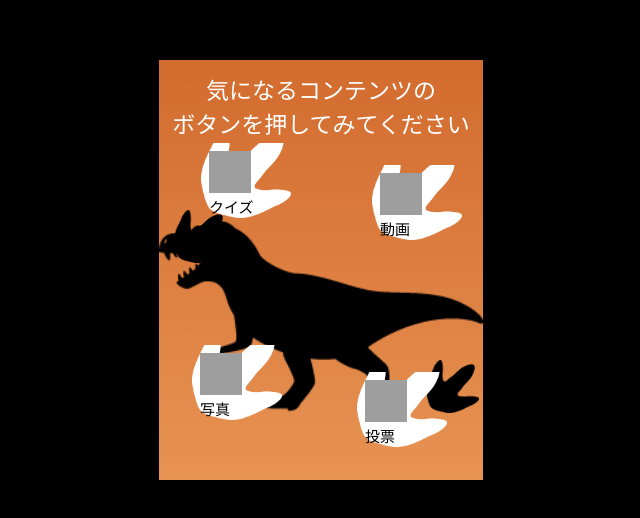
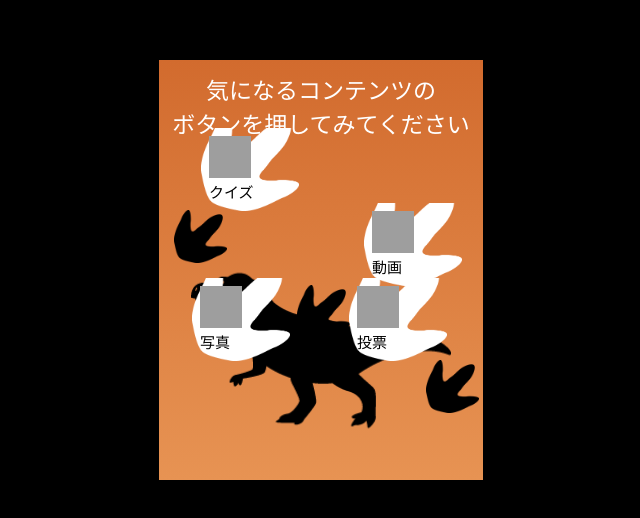
Before and after one commit to siori920/GP_dino-button-site, a plain HTML site: page index.html in a window 1280 px wide. Shown: the part 130-648 px from the top of the page, without its empty margins (319-959 px from the left). Drawn offline with Linux system fonts and the light colour scheme; grey boxes are pictures that could not be loaded.

Commit message:
Update index.html

```diff
--- a/index.html
+++ b/index.html
@@ -27,7 +27,8 @@
     .dino-background {
       position: absolute;
       bottom: 0;
-      width: 100%;
+      width: 80%;
+      left: 10%;
       z-index: 1;
     }
 
@@ -45,10 +46,8 @@
       z-index: 4;
       width: 90px;
       height: 90px;
-      background-image: url('whitedinosaur.png');
       background-size: contain;
       background-repeat: no-repeat;
-      /* 白い恐竜画像を15px上に移動 */
       background-position: center -15px;
       text-align: left;
       display: flex;
@@ -69,16 +68,17 @@
       margin-bottom: 3px;
     }
 
-    .quiz  { top: 83px; left: 42px; }
-    .video { top: 105px; right: 21px; }
-    .photo { bottom: 45px; left: 33px; }
-    .vote  { bottom: 18px; right: 36px; }
+    .quiz  { top: calc(0px + 53px + 15px); left: 42px; }
+    .video { top: calc(75px + 53px + 15px); right: 21px; }
+    .photo { top: calc(150px + 53px + 15px); left: 33px; }
+    .vote  { top: calc(150px + 53px + 15px); right: 36px; }
 
     .footprint {
       position: absolute;
       width: 53px;
       height: 53px;
       z-index: 2;
+      object-fit: contain;
     }
   </style>
 </head>
@@ -86,22 +86,22 @@
   <div class="site-wrapper">
     <div class="title">気になるコンテンツの<br>ボタンを押してみてください</div>
 
-    <button class="content-button quiz">
+    <div class="content-button quiz" style="background-image: url('whitedinosaur.png');">
       <img src="https://img.icons8.com/ios-filled/50/light-on--v1.png" alt="クイズ">
       クイズ
-    </button>
-    <button class="content-button video">
+    </div>
+    <div class="content-button video" style="background-image: url('whitedinosaur.png');">
       <img src="https://img.icons8.com/ios-filled/50/megaphone.png" alt="動画">
       動画
-    </button>
-    <button class="content-button photo">
+    </div>
+    <div class="content-button photo" style="background-image: url('whitedinosaur.png');">
       <img src="https://img.icons8.com/ios-filled/50/camera.png" alt="写真">
       写真
-    </button>
-    <button class="content-button vote">
+    </div>
+    <div class="content-button vote" style="background-image: url('whitedinosaur.png');">
       <img src="https://img.icons8.com/ios-filled/50/handshake.png" alt="投票">
       投票
-    </button>
+    </div>
 
     <img class="dino-background" src="dinosaur_silhouette.png" alt="恐竜背景">
 
```
